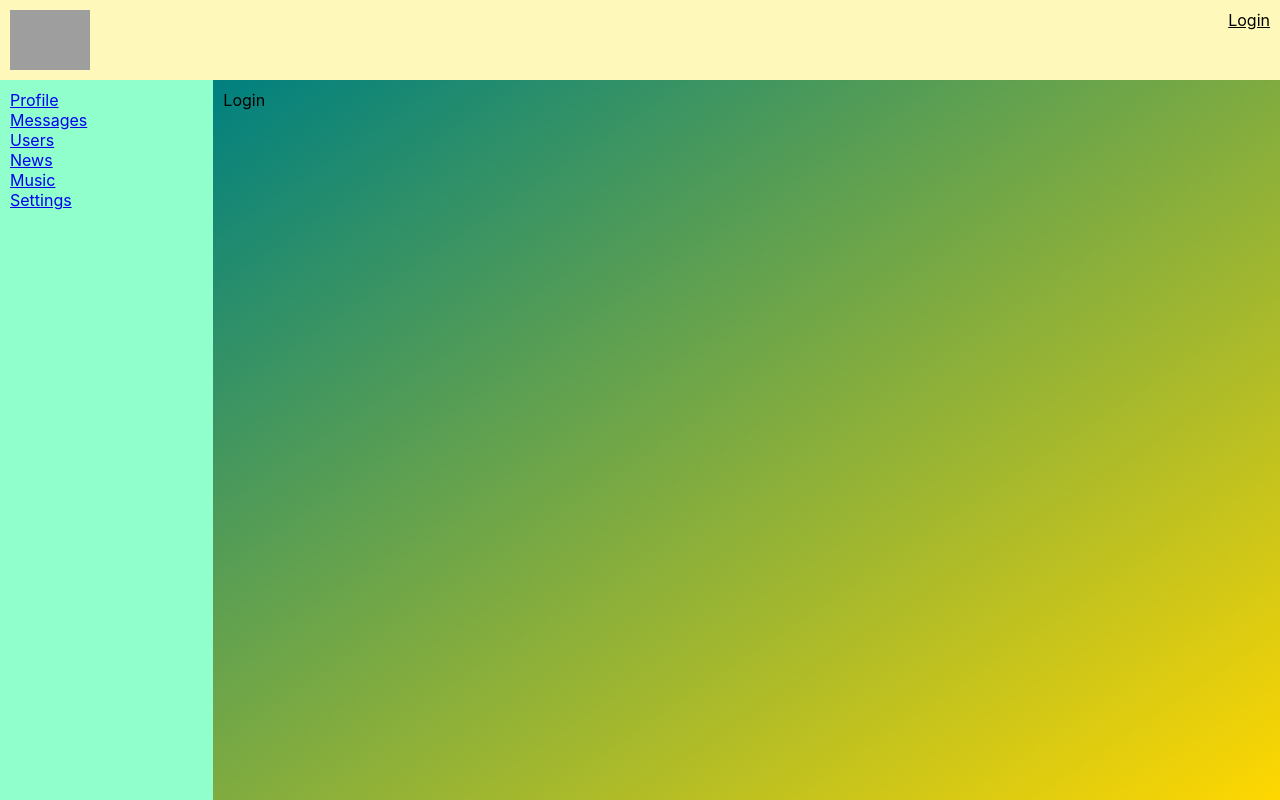
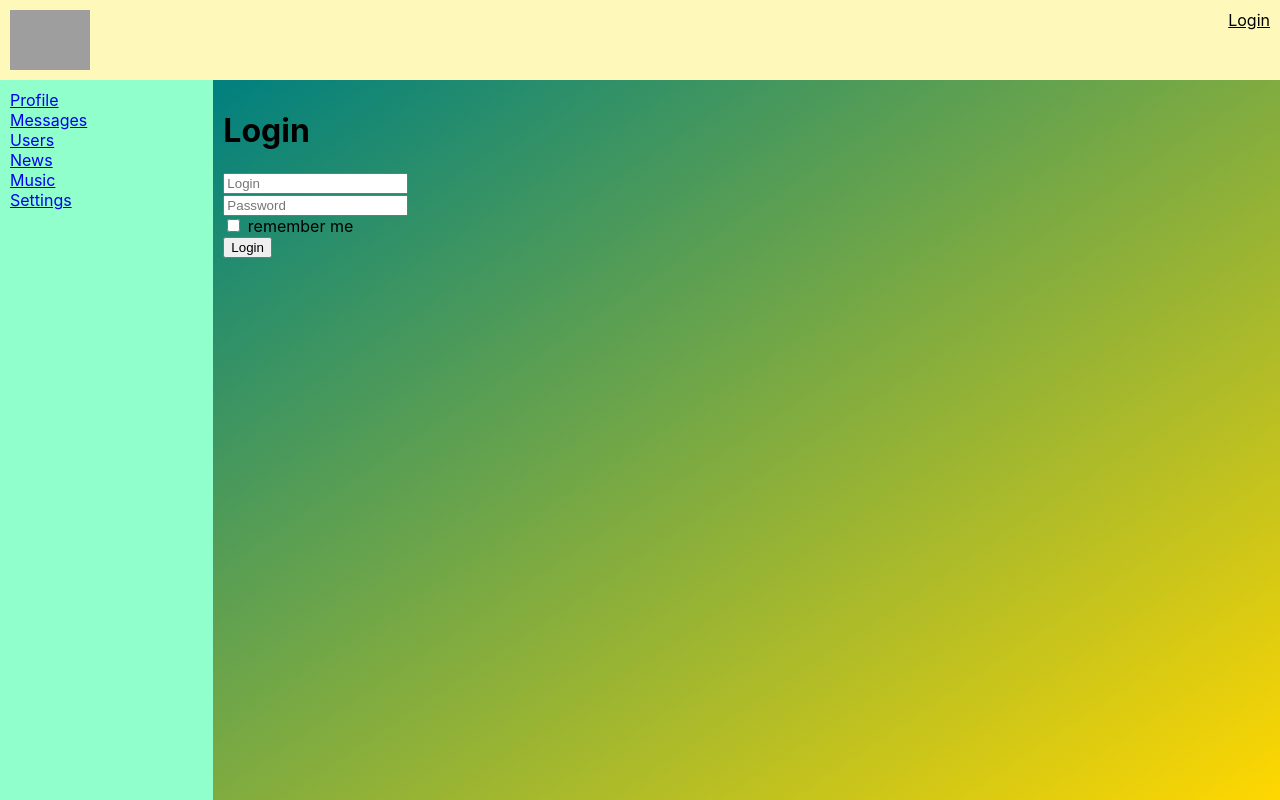
Before and after one commit to tevi666/Way-of-the-Samurai, a React (Create React App) app: page /login in a window 1280 px wide. Built offline with nearby package versions, Linux system fonts and the light colour scheme; no server answers; grey boxes are pictures that could not be loaded.

Commit message:
finished lesson 75 - added redux-form

```diff
--- a/package.json
+++ b/package.json
@@ -13,6 +13,7 @@
     "react-router-dom": "^6.3.0",
     "react-scripts": "5.0.1",
     "redux": "^4.2.0",
+    "redux-form": "^8.3.8",
     "redux-thunk": "^2.4.1",
     "web-vitals": "^2.1.4"
   },
--- a/src/components/Login/Login.jsx
+++ b/src/components/Login/Login.jsx
@@ -1,11 +1,35 @@
 import React from 'react';
+import { Field, reduxForm } from 'redux-form';
 
+const LoginForm = (props) => {
+    return (
+        <form onSubmit={props.handleSubmit}>
+            <div>
+                <Field placeholder={'Login'} name={"login"} type="text" component={"input"} />
+            </div>
+            <div>
+                <Field placeholder={'Password'} name={"password"} type="password" component={"input"} />
+            </div>
+            <div>
+                <Field component={"input"} name={"rememberMe"} type="checkbox" /> remember me
+            </div>
+            <div>
+                <button>Login</button>
+            </div>
+        </form>
+    );
+};
+const LoginReduxForm = reduxForm({ form: 'login' })(LoginForm)
 const Login = (props) => {
+    const onSubmit = (formData) => {
+        console.log(formData);
+    }
     return (
         <div>
-            Login
+            <h1>Login</h1>
+            <LoginReduxForm onSubmit={onSubmit}/>
         </div>
-    );
+    )
 };
 
 export default Login;
--- a/src/redux/reduxStore.js
+++ b/src/redux/reduxStore.js
@@ -5,13 +5,15 @@
 import sidebarReducer from "./sidebarReducer";
 import usersReducer from "./usersReducer";
 import thunkMiddleware from 'redux-thunk';
+import {reducer as formReducer} from 'redux-form';
 
 let reducers = combineReducers({
     profilePage: profileReducer,
     dialogsPage: dialogReducer,
     sidebar: sidebarReducer,
     usersPage: usersReducer,
-    auth: authReducer
+    auth: authReducer,
+    form: formReducer
 });
 
 let store = createStore(reducers, applyMiddleware(thunkMiddleware));
```
